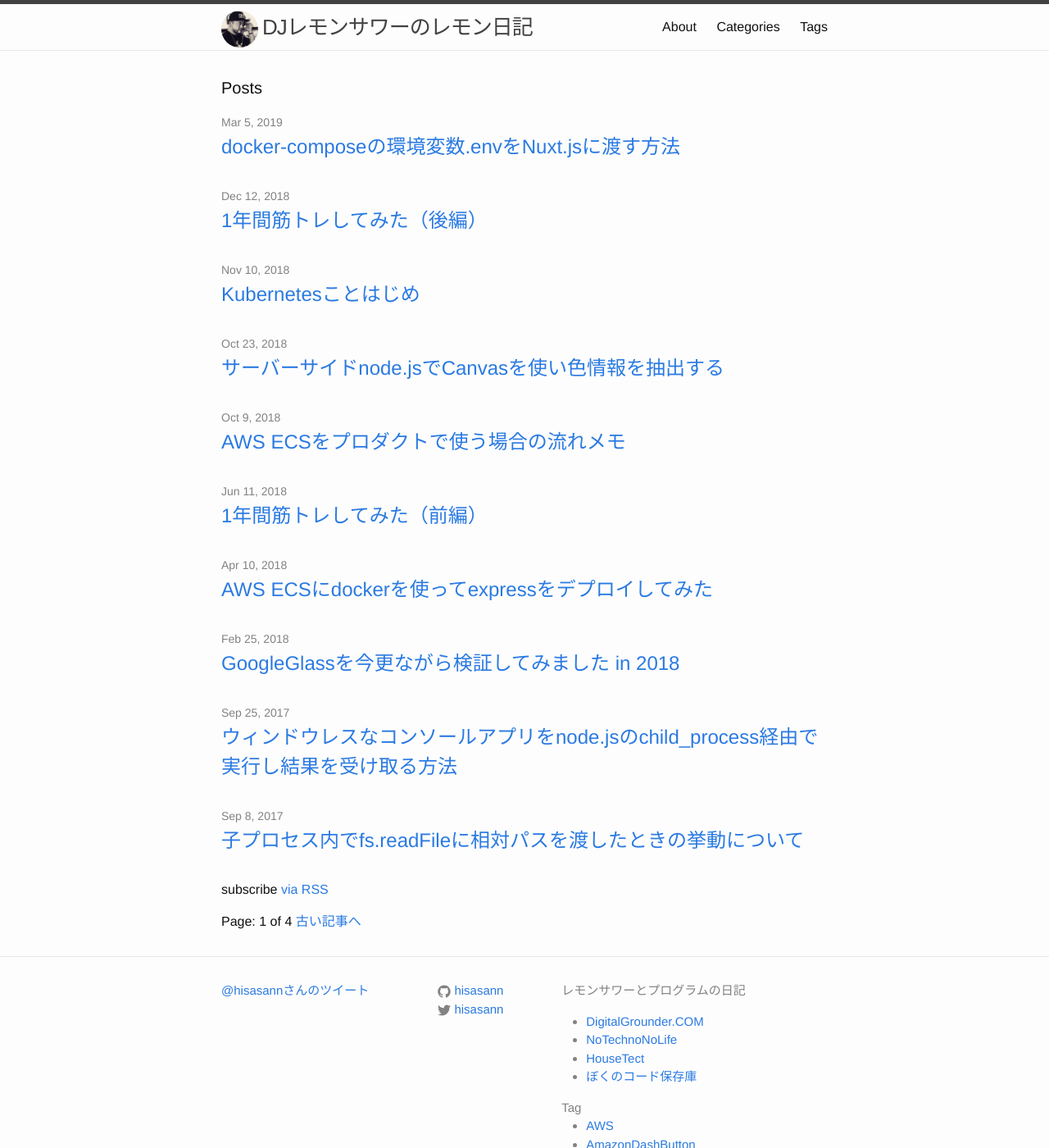
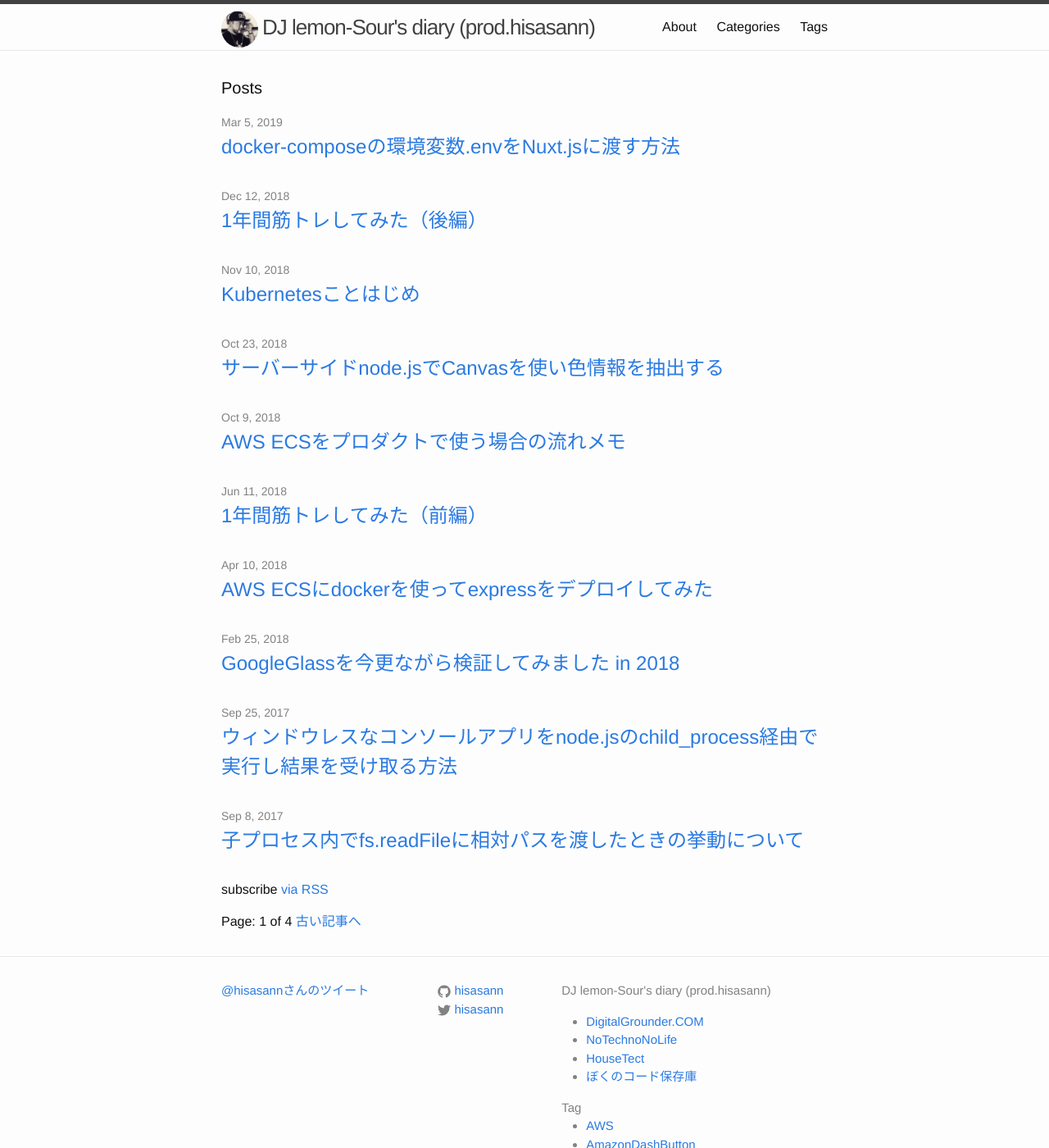
Before and after one commit to hisasann/hisasann.github.io, a Jekyll site: the page built from index.html, in a window 1280 px wide and 1400 px high. Shown: the whole window at 82% size. Built offline with Jekyll 4.4.1, drawn with Linux system fonts in a browser that asks for light colours; the list of posts is cut into pages by our own code; comment, search, counter and statistics services are not loaded.

Commit message:
chore(_config.yml): change blog title from DJレモンサワーのレモン日記 to DJ lemon-Sour's diary (prod.hisasann)

```diff
--- a/_config.yml
+++ b/_config.yml
@@ -1,10 +1,10 @@
 gems: [jekyll-paginate]
 
 # Site settings
-title: DJレモンサワーのレモン日記
+title: DJ lemon-Sour's diary (prod.hisasann)
 email: ""
 description: > # this means to ignore newlines until "baseurl:"
-  レモンサワーとプログラムの日記
+  DJ lemon-Sour's diary (prod.hisasann)
 baseurl: "" # the subpath of your site, e.g. /blog/
 url: "http://hisasann.github.io/" # the base hostname & protocol for your site
 twitter_username: hisasann
```
